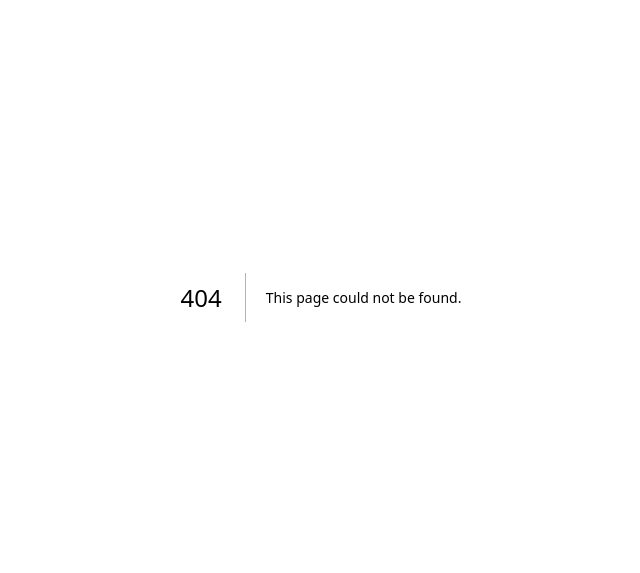
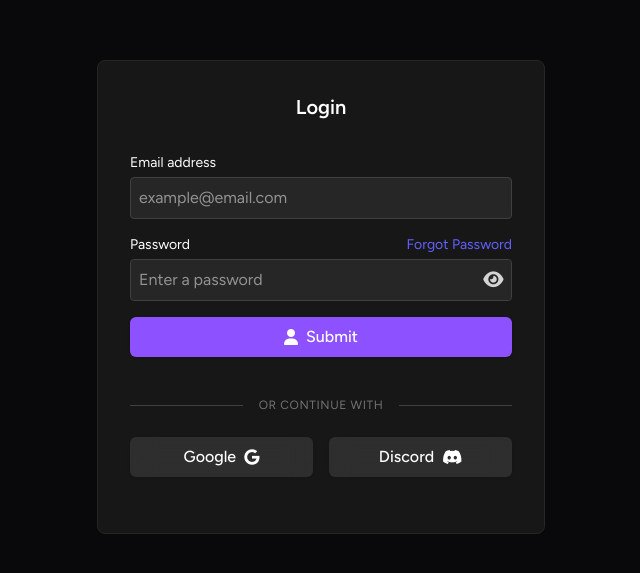
Before and after one commit to maybeizen/orvex-billing, a Next.js app in the folder apps/frontend/: page /auth/login in a window 1280 px wide. Before the commit this address had no page. Shown: the part 103-676 px from the top of the page, without its empty margins (319-959 px from the left). Built offline with nearby package versions, Linux system fonts and the light colour scheme.

Commit message:
fix(frontend): update login page with better styling and UX

```diff
--- /dev/null
+++ b/apps/frontend/src/app/auth/layout.tsx
@@ -0,0 +1,13 @@
+import React from "react";
+
+export default function AuthLayout({
+  children,
+}: Readonly<{
+  children: React.ReactNode;
+}>) {
+  return (
+    <div className="flex items-center justify-center bg-neutral-950">
+      {children}
+    </div>
+  );
+}
--- /dev/null
+++ b/apps/frontend/src/app/auth/login/page.tsx
@@ -0,0 +1,139 @@
+"use client";
+
+import axios from "axios";
+import React, { useState } from "react";
+import { Button } from "@/components/ui/button";
+
+export default function Login() {
+  const [loading, setLoading] = useState(false);
+  const [email, setEmail] = useState("");
+  const [password, setPassword] = useState("");
+  const [error, setError] = useState<string | null>(null);
+  const [showPassword, setShowPassword] = useState(false);
+
+  const handleSubmit = async (e: React.FormEvent) => {
+    try {
+      e.preventDefault();
+      setError(null);
+
+      setLoading(true);
+      const res = await axios.post(
+        "http://localhost:3001/api/v1/auth/login",
+        { email, password },
+        { withCredentials: true }
+      );
+
+      setLoading(false);
+      console.log(`Signed in! ${res.data}`);
+    } catch (error: any) {
+      console.error(error);
+      setError(error.response?.data?.message || "Something went wrong");
+      setLoading(false);
+    }
+  };
+
+  return (
+    <div className="min-h-screen flex items-center justify-center bg-zinc-950 w-full">
+      <form
+        onSubmit={handleSubmit}
+        className="max-w-md w-full bg-neutral-900 border border-neutral-800 p-8 rounded-lg flex flex-col gap-4"
+      >
+        <h1 className="text-xl font-semibold text-white mb-4 text-center">
+          Login
+        </h1>
+        {error && <p className="text-red-500 mb-2 text-center">{error}</p>}
+        <div className="flex flex-col gap-1">
+          <label htmlFor="email" className="text-white text-sm">
+            Email address
+          </label>
+          <input
+            id="email"
+            name="email"
+            type="email"
+            placeholder="example@email.com"
+            value={email}
+            onChange={(e) => setEmail(e.target.value)}
+            className="p-2 rounded bg-neutral-800 text-white border border-neutral-700 focus:outline-none focus:ring-2 focus:ring-violet-500"
+            autoComplete="email"
+          />
+        </div>
+        <div className="flex flex-col gap-1">
+          <div className="flex justify-between">
+            <label htmlFor="password" className="text-white text-sm">
+              Password
+            </label>
+            <a
+              href="/auth/forgot-password"
+              className="text-indigo-500 text-sm hover:underline hover:cursor-pointer"
+            >
+              Forgot Password
+            </a>
+          </div>
+          <div className="flex items-center gap-2 bg-neutral-800 border border-neutral-700 rounded">
+            <input
+              id="password"
+              name="password"
+              placeholder="Enter a password"
+              type={showPassword ? "text" : "password"}
+              value={password}
+              onChange={(e) => setPassword(e.target.value)}
+              className="p-2 w-full rounded bg-neutral-800 text-white focus:outline-none focus:ring-2 focus:ring-violet-500"
+              autoComplete="current-password"
+            />
+            <button
+              type="button"
+              onClick={() => {
+                setShowPassword(showPassword ? false : true);
+              }}
+              className="w-10 h-10 flex items-center justify-center rounded bg-neutral-800 hover:bg-neutral-700 transition"
+            >
+              <i
+                className={`fas ${
+                  showPassword ? "fa-eye-slash" : "fa-eye"
+                } text-neutral-300 text-lg`}
+              />
+            </button>
+          </div>
+        </div>
+
+        <Button
+          variant="primary"
+          type="submit"
+          loading={loading}
+          fullWidth
+          icon="fas fa-user"
+        >
+          {loading ? "Logging in..." : "Submit"}
+        </Button>
+
+        <div className="flex flex-col items-center justify-center py-6 w-full">
+          <div className="flex items-center w-full max-w-md mb-6">
+            <span className="flex-1 h-px bg-neutral-700" />
+            <p className="mx-4 text-xs text-neutral-500 uppercase tracking-wider whitespace-nowrap">
+              or continue with
+            </p>
+            <span className="flex-1 h-px bg-neutral-700" />
+          </div>
+          <div className="flex flex-row justify-center items-center gap-4 w-full max-w-md">
+            <Button
+              variant="glass"
+              icon="fab fa-google"
+              iconPosition="right"
+              fullWidth
+            >
+              Google
+            </Button>
+            <Button
+              variant="glass"
+              icon="fab fa-discord"
+              iconPosition="right"
+              fullWidth
+            >
+              Discord
+            </Button>
+          </div>
+        </div>
+      </form>
+    </div>
+  );
+}
--- a/apps/frontend/src/components/ui/input.tsx
+++ /dev/null
@@ -1,28 +0,0 @@
-import React from "react";
-
-interface InputProps extends React.InputHTMLAttributes<HTMLInputElement> {
-  error?: string;
-}
-
-export const Input: React.FC<InputProps> = ({
-  className = "",
-  error,
-  ...props
-}) => {
-  return (
-    <div className="space-y-1">
-      <input
-        className={`w-full px-4 py-3 bg-white/5 border border-white/10 rounded-lg text-white placeholder-gray-400 focus:outline-none focus:ring-2 focus:ring-blue-500 focus:border-transparent transition-all duration-200 ${
-          error ? "border-red-500 focus:ring-red-500" : ""
-        } ${className}`}
-        {...props}
-      />
-      {error && (
-        <p className="text-red-400 text-sm">
-          <i className="fas fa-exclamation-circle mr-1"></i>
-          {error}
-        </p>
-      )}
-    </div>
-  );
-};
```
Also changed, not shown: package.json (+4 -4 lines), 2 other files (tests, documents, lock files or other folders).
